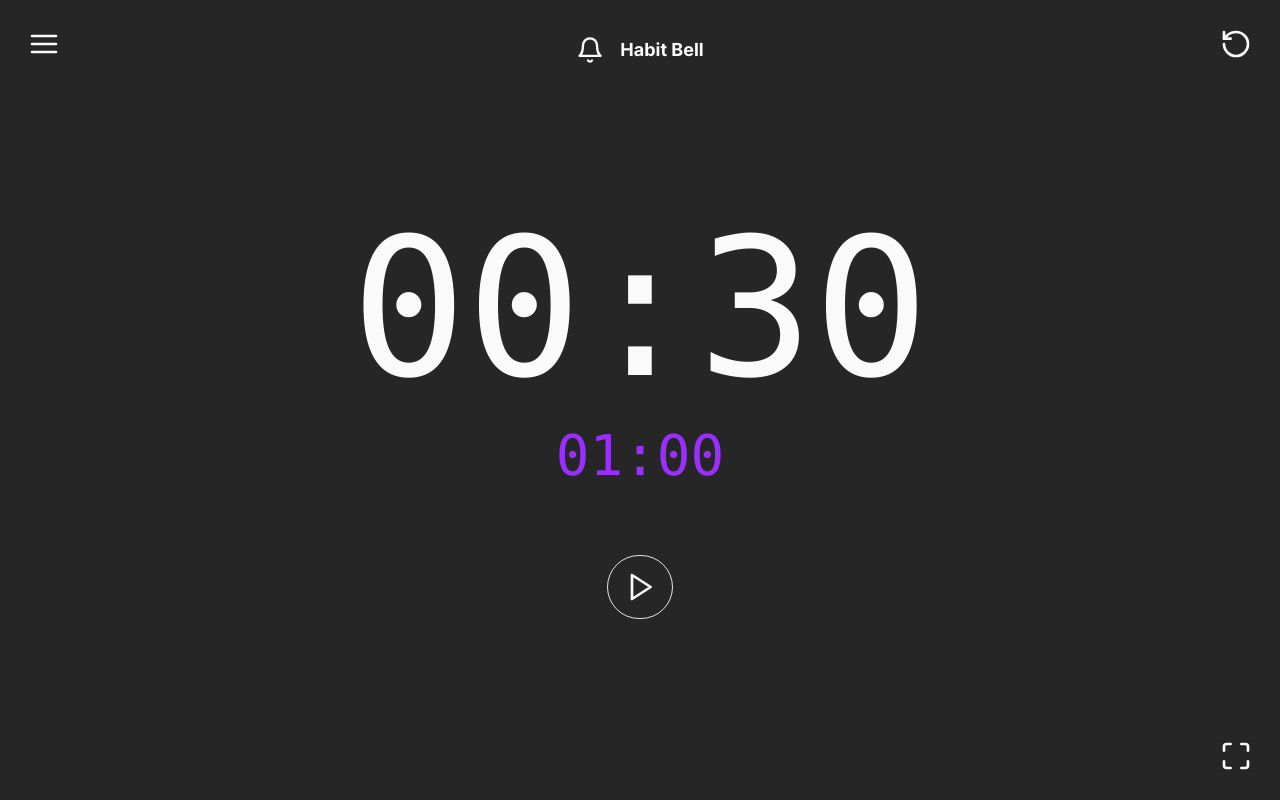
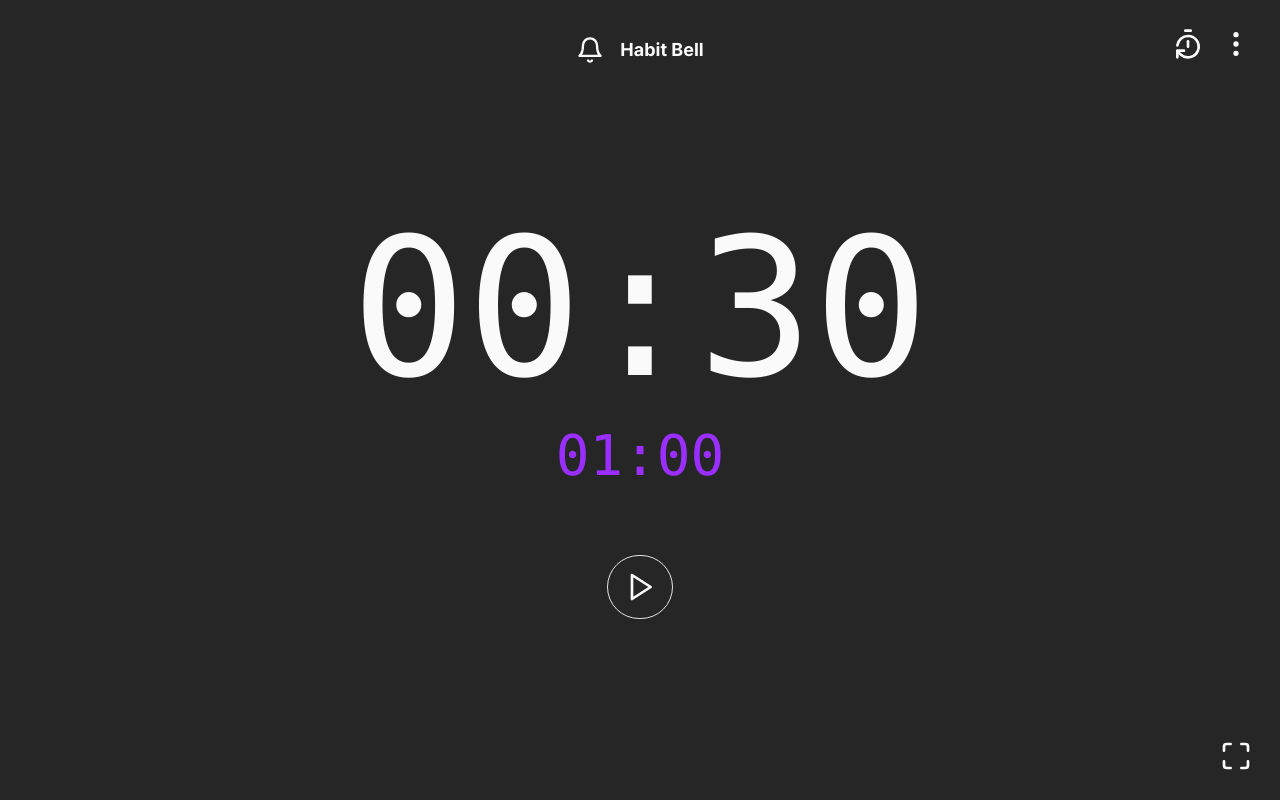
Before and after one commit to chrisonoo/habit-bell-next-v2, a Next.js app: page / in a window 1280 px wide. Built offline with nearby package versions, Linux system fonts and the light colour scheme.

Commit message:
refactor: Update icons and component visibility for improved UI

```diff
--- a/components/bell-logo.tsx
+++ b/components/bell-logo.tsx
@@ -2,7 +2,7 @@ import { Bell } from "lucide-react";
 
 export function BellLogo() {
     return (
-        <div className="absolute top-6 lg:top-9 z-10">
+        <div className="absolute top-6 lg:top-9 z-10 hidden lg:block">
             <div className="flex items-center justify-center gap-4">
                 <Bell className="w-7 h-7 text-foreground" />
                 <h1 className="text-lg font-bold">Habit Bell</h1>
--- a/components/habit-timer.tsx
+++ b/components/habit-timer.tsx
@@ -6,7 +6,7 @@ import { BellLogo } from "@/components/bell-logo";
 import { TimerControls } from "@/components/timer-controls";
 import { TimerSettingsDialog } from "@/components/timer-settings-dialog";
 import { formatTime } from "@/lib/utils";
-import { RotateCcw, Maximize } from "lucide-react";
+import { TimerReset, RotateCcw, Maximize } from "lucide-react";
 import { Button } from "@/components/ui/button";
 
 // Interfejs dla stanu timera zarządzanego przez workera
@@ -227,10 +227,10 @@ export function HabitTimer() {
             <Button
                 variant="ghost"
                 size="icon"
-                className="absolute top-4 right-4 z-10 h-10 w-10 lg:h-14 lg:w-14"
+                className="absolute top-4 right-12 lg:right-16 z-10 h-10 w-10 lg:h-14 lg:w-14"
                 onClick={resetTimer}
             >
-                <RotateCcw className="!h-6 !w-6 lg:!h-8 lg:!w-8" />
+                <TimerReset className="!h-6 !w-6 lg:!h-8 lg:!w-8" />
                 <span className="sr-only">Reset timer</span>
             </Button>
 
--- a/components/timer-settings-dialog.tsx
+++ b/components/timer-settings-dialog.tsx
@@ -12,7 +12,7 @@ import {
 import { Button } from "@/components/ui/button";
 import { Input } from "@/components/ui/input";
 import { Label } from "@/components/ui/label";
-import { AlignJustify } from "lucide-react";
+import { EllipsisVertical } from "lucide-react";
 
 interface TimerSettingsDialogProps {
     sessionDuration: number;
@@ -62,9 +62,9 @@ export function TimerSettingsDialog({
                 <Button
                     variant="ghost"
                     size="icon"
-                    className="absolute top-4 left-4 z-10 h-10 w-10 lg:h-14 lg:w-14"
+                    className="absolute top-4 right-4 z-10 h-10 w-10 lg:h-14 lg:w-14"
                 >
-                    <AlignJustify className="!h-6 !w-6 lg:!h-8 lg:!w-8" />
+                    <EllipsisVertical className="!h-6 !w-6 lg:!h-8 lg:!w-8" />
                     <span className="sr-only">Settings</span>
                 </Button>
             </DialogTrigger>
```
